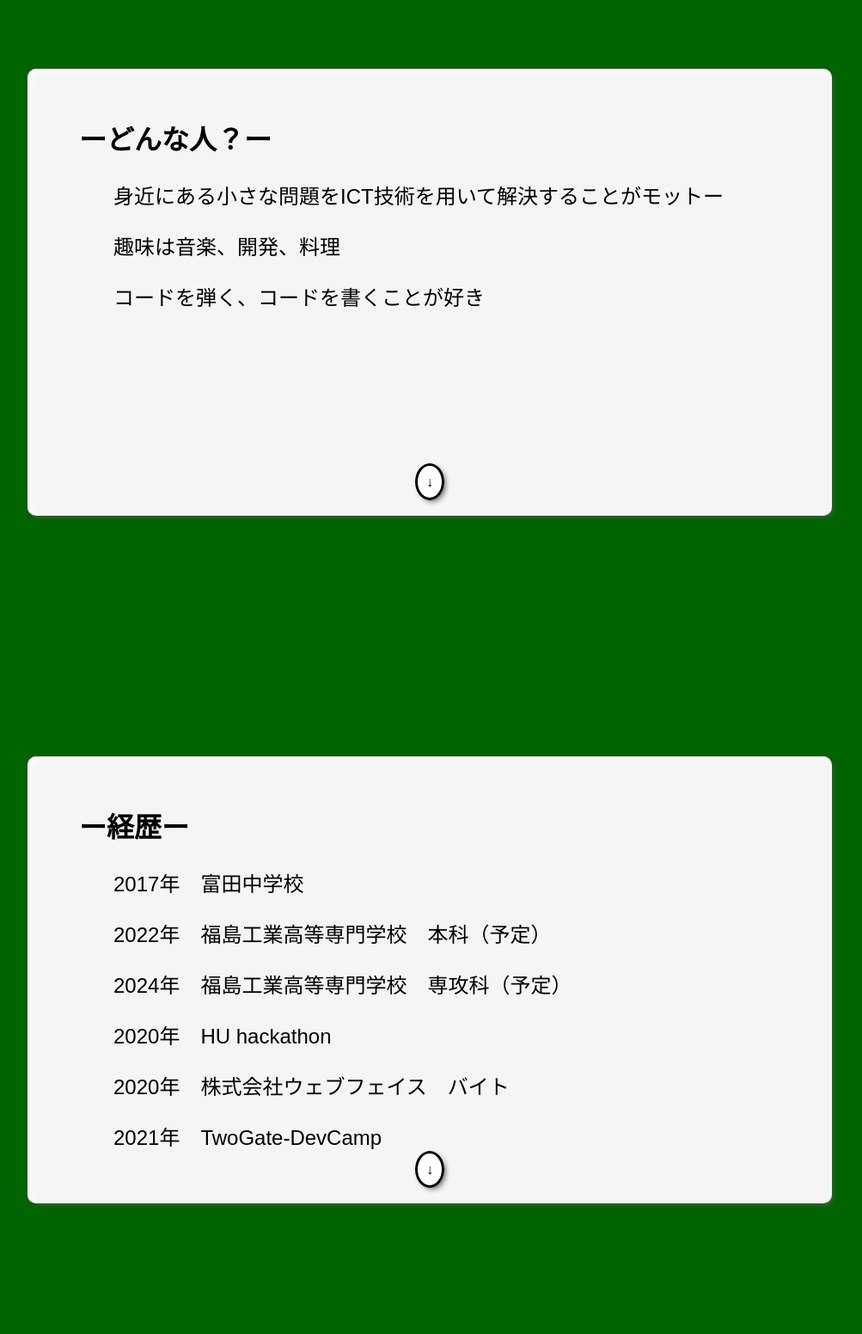
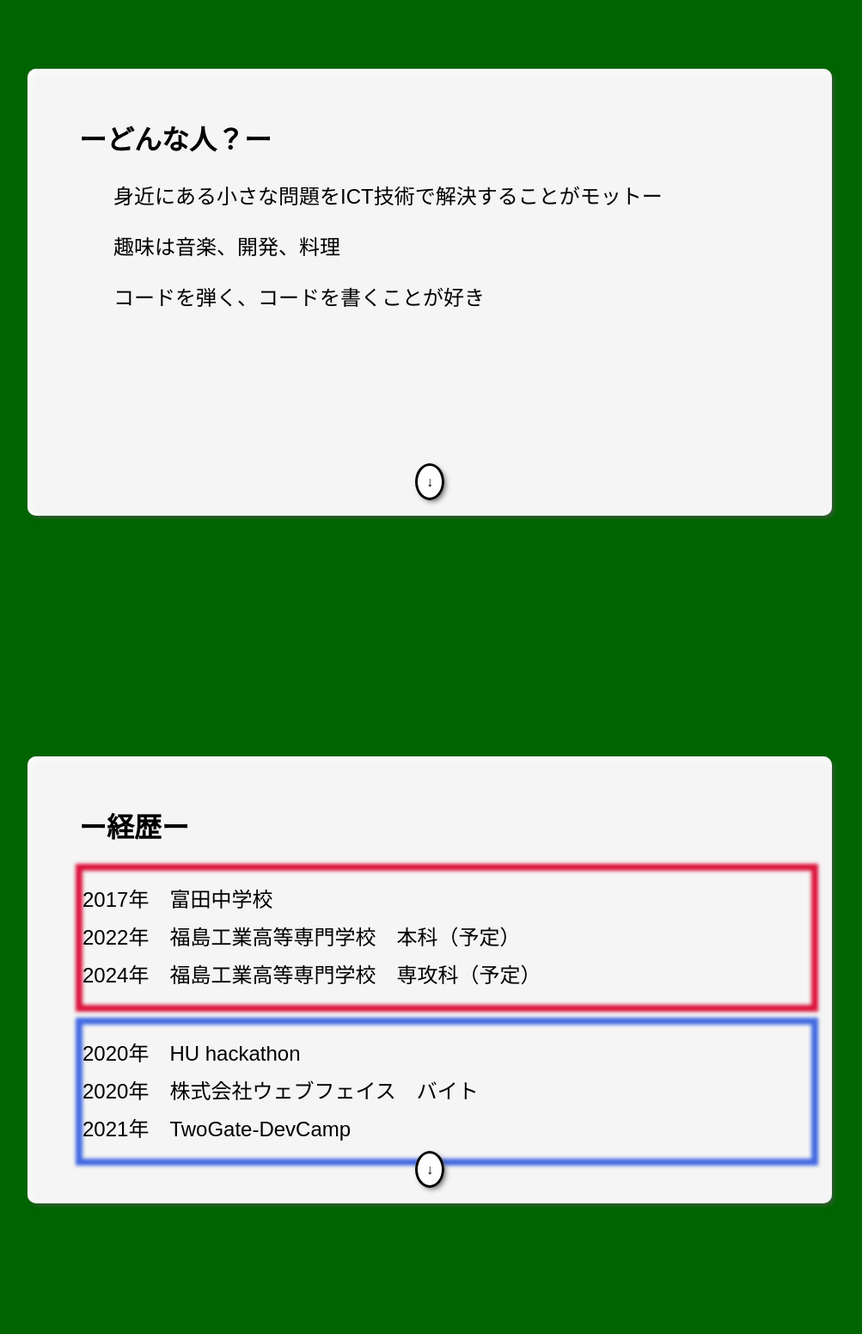
Before and after one commit to yukiti224gt/MyPortfolio, a PHP site: page / in a window 1280 px wide. Shown: the part 880-2432 px from the top of the page at 86% size, without its empty margins (140-1143 px from the left). Run offline with PHP 8.4, Linux system fonts and the light colour scheme.

Commit message:
FEAT: 経歴強調

```diff
--- a/index.html
+++ b/index.html
@@ -30,7 +30,6 @@
   </div>
   <main>
     <section id="home">
-      <img src="img/profile.png" alt="チョーク文字です。">
       <div class="home box">
         <div class="profile_info">
           <h1>片岡佑記(Largo)</h1>
@@ -46,7 +45,7 @@
         <div class="content ">
           <dl><h2>ーどんな人？ー</h2></dl>
           <dd>
-            <p>身近にある小さな問題をICT技術を用いて解決することがモットー</p>
+            <p>身近にある小さな問題をICT技術で解決することがモットー</p>
             <p>趣味は音楽、開発、料理</p>
             <p>コードを弾く、コードを書くことが好き</p>
           </dd>
@@ -59,16 +58,17 @@
     <section id="background">
       <div class="background box animation">
         <div class="content">
-          <dl><h2>ー経歴ー</h2></dl>
-          <dd>
+          <h2>ー経歴ー</h2>
+          <div class="bar">
             <p>2017年　富田中学校</p>
             <p>2022年　福島工業高等専門学校　本科（予定）</p>
             <p>2024年　福島工業高等専門学校　専攻科（予定）</p>
+          </div>
+          <div class="bar">
             <p>2020年　HU hackathon</p>
             <p>2020年　株式会社ウェブフェイス　バイト</p>
             <p>2021年　TwoGate-DevCamp</p>
-          </dd>
-
+          </div>
         </div>
         <div class="bottom_link jump_down">
           <a href="#sns">↓</a>
@@ -91,7 +91,7 @@
   </main>
 
   <footer id="footer">
-      <p ><img class="hand_frame" src="img/profile.png" alt="チョーク文字です。"></p>
+      <p class=><img class="hand_frame" src="img/profile.png" alt="チョーク文字です。"></p>
       <p>©︎Largo</p>
   </footer>
 
--- a/style.css
+++ b/style.css
@@ -304,6 +304,24 @@ section:not(:first-child)>div>h2 {
   font-size: 1.5rem;
 }
 
+/* background */
+.background p {
+  line-height: 20px;
+}
+
+.bar:nth-child(2) {
+  margin-bottom: 15px;
+  box-shadow: 0 0 4px 4px #dc143c,
+    0 0 4px 4px #dc143c inset;
+  padding: 4px;
+}
+
+.bar:nth-child(3) {
+  box-shadow: 0 0 4px 4px #4169e1,
+    0 0 4px 4px #4169e1 inset;
+  padding: 4px;
+}
+
 /* sns */
 .sns .child {
   height: 22%;
```
